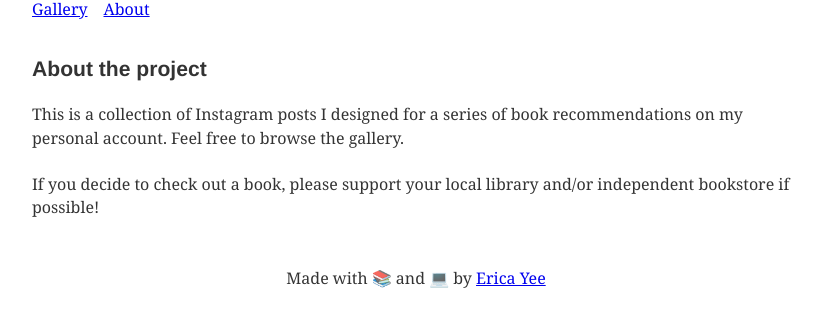
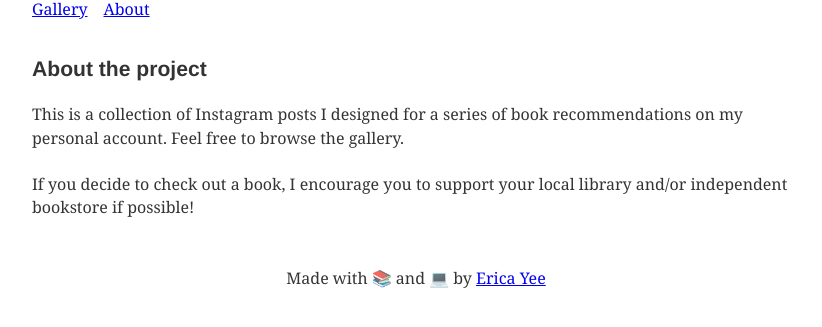
Before and after one commit to ericayee/books-gallery, a Gatsby site: page /about in a window 1280 px wide. Shown: the part 101-428 px from the top of the page, without its empty margins (224-1046 px from the left). Built offline with nearby package versions, Linux system fonts and the light colour scheme; Gatsby itself is replaced by a stand-in of ours.

```diff
--- a/src/pages/about.js
+++ b/src/pages/about.js
@@ -7,7 +7,7 @@
     <Layout style={{ color: `teal` }}>
       <h3>About the project</h3>
       <p>This is a collection of Instagram posts I designed for a series of book recommendations on my personal account. Feel free to browse the gallery.</p>
-      <p>If you decide to check out a book, please support your local library and/or independent bookstore if possible!</p>
+      <p>If you decide to check out a book, I encourage you to support your local library and/or independent bookstore if possible!</p>
       <Footer />
     </Layout>
   )
```
